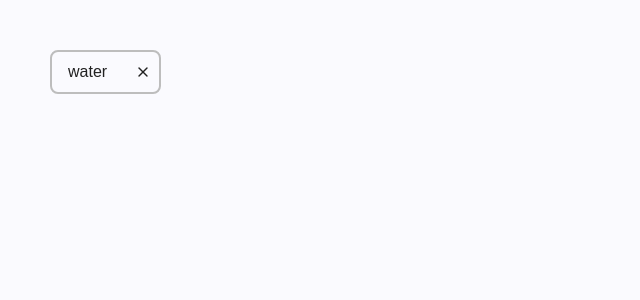
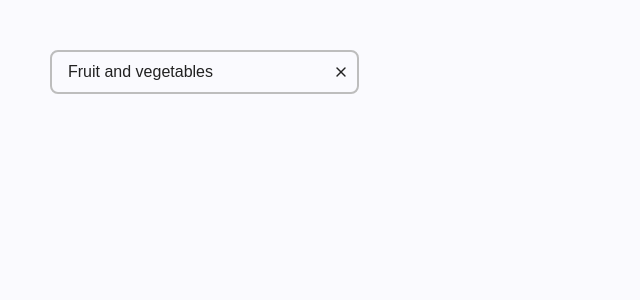
Before and after one commit to barbaraperic/shopping-list, a React (Vite) app: page / in a window 1280 px wide. Shown: the top 300 px of the page, without its empty margins (0-640 px from the left). Built offline with nearby package versions, Linux system fonts and the light colour scheme.

Commit message:
FIX: select component

```diff
--- a/src/assets/icons/Icon.js
+++ b/src/assets/icons/Icon.js
@@ -10,7 +10,7 @@ const icons = {
   remove: X
 }
 
-export const Icon = ({ id, size, className }) => {
+export const Icon = ({ id, size, className, onClick }) => {
   const Component = icons[id]
 
   if (!id) {
@@ -22,6 +22,7 @@ export const Icon = ({ id, size, className }) => {
       style={{
         '--size': size + 'px',
       }}
+      onClick={onClick}
     >
       <Component size={size} />
     </Wrapper>
--- a/src/components/Select/Select.helpers.js
+++ b/src/components/Select/Select.helpers.js
@@ -4,5 +4,6 @@ export function getDisplayedValue(value, children) {
   const childArray = React.Children.toArray(children)
   console.log(childArray)
   const selectChild = childArray.find(child => child.props.children === value)
+  console.log(selectChild)
   return selectChild.props.children
 }
--- a/src/components/Select/Select.js
+++ b/src/components/Select/Select.js
@@ -1,12 +1,8 @@
-
-import React from 'react';
 import styled from 'styled-components';
-
-// import { COLORS } from '../../constants';
 import { Icon } from '../../assets';
 import { getDisplayedValue } from './Select.helpers';
 
-const Select = ({ label, value, onChange, children }) => {
+const Select = ({ label, value, onChange, children, onClick }) => {
   const displayedValue = getDisplayedValue(value, children);
 
   return (
@@ -17,7 +13,7 @@ const Select = ({ label, value, onChange, children }) => {
       <PresentationalBit>
         {displayedValue}
         <IconWrapper>
-          <Icon id="remove" size={16} />
+          <Icon id="remove" size={16} onClick={onClick}/>
         </IconWrapper>
       </PresentationalBit>
     </Wrapper>
@@ -26,7 +22,7 @@ const Select = ({ label, value, onChange, children }) => {
 
 const Wrapper = styled.div`
   position: relative;
-  width: max-content;
+  width: 309px;
 `;
 
 const NativeSelect = styled.select`
--- a/src/pages/Home.js
+++ b/src/pages/Home.js
@@ -6,10 +6,10 @@ import styled from 'styled-components';
 // import SaveInput from '../components/SaveInput'
 import Select from '../components/Select';
 
-const options = ["water", "banana"]
+const options = ["Fruit and vegetables", "Meat and fish", "Beverages"]
 
 const Home = () => {
-  const [valueState, setValueState] = useState("water")
+  const [valueState, setValueState] = useState("Fruit and vegetables")
   return (
     <Wrapper>
       <Select label="Hello" value={valueState} onChange={(e) => setValueState(e.target.value)}>
```
